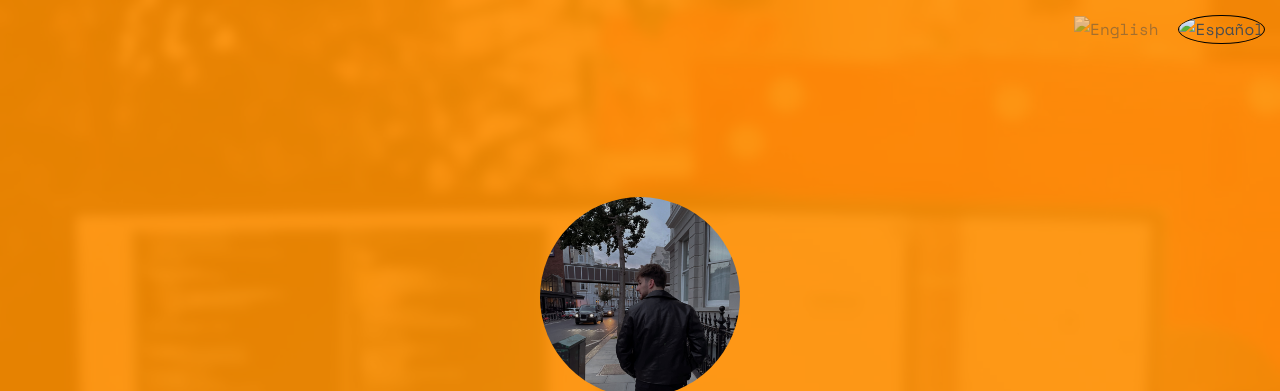
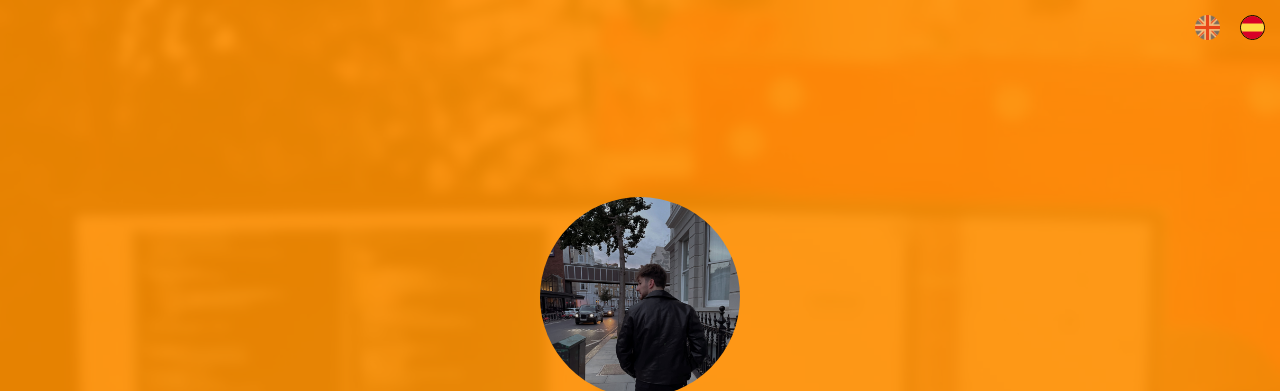
Before and after one commit to Cristian10DV/cristian10dv.github.io, a plain HTML site: page index.html in a window 1280 px wide. Shown: the top 391 px of the page. Drawn offline with nearby package versions, Linux system fonts and the light colour scheme; files whose address does not match are found by name.

Commit message:
imgs route

```diff
--- a/index.html
+++ b/index.html
@@ -61,13 +61,13 @@
     </header>
     <div id="language-selector">
       <img
-        src="images/flag_en.png.png"
+        src="images/flag_en.png"
         alt="English"
         class="language-flag"
         data-lang="en"
       />
       <img
-        src="images/flag_es.png.png"
+        src="images/flag_es.png"
         alt="Español"
         class="language-flag"
         data-lang="es"
```
